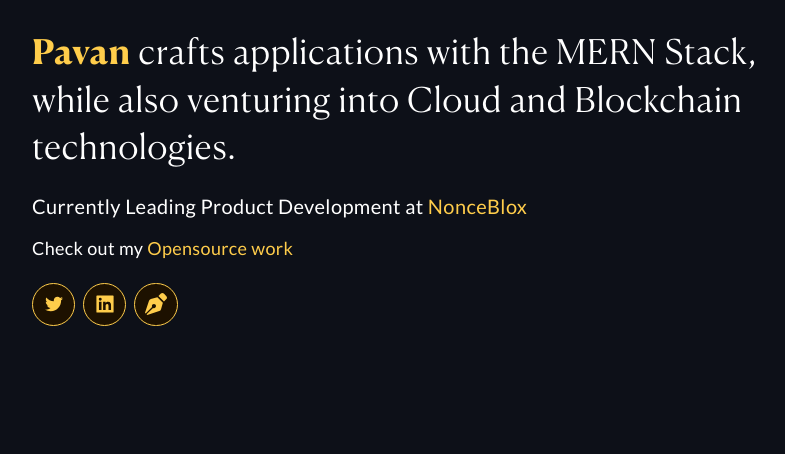
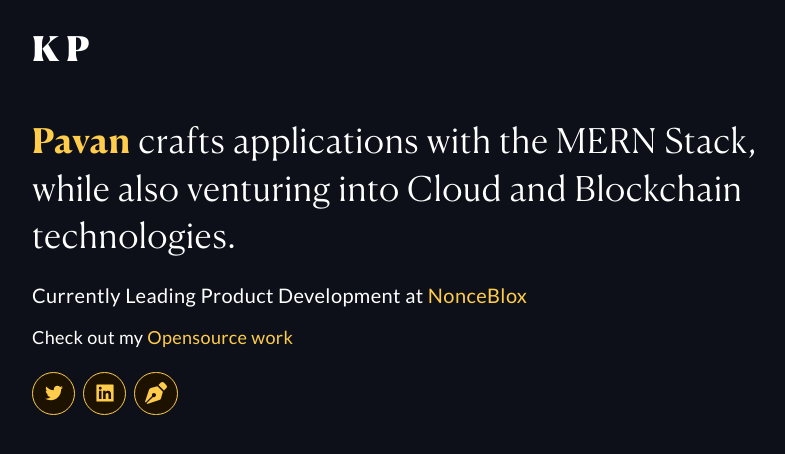
Before and after one commit to pavankpdev/pavankp.dev, an Astro site: page / in a window 1280 px wide. Shown: the whole page, without its empty margins (90-875 px from the left). Built offline with nearby package versions, Linux system fonts and the light colour scheme; Astro itself is replaced by a stand-in of ours.

Commit message:
update: add Navbar

```diff
--- /dev/null
+++ b/src/components/Navbar.astro
@@ -0,0 +1,11 @@
+---
+import "../styles/navbar.scss";
+---
+
+<nav class="navbar">
+  <div class="container">
+    <div class="nav__logo__container">
+      <h1 class="title-1 letter-spacing-3">KP</h1>
+    </div>
+  </div>
+</nav>
--- a/src/pages/index.astro
+++ b/src/pages/index.astro
@@ -1,5 +1,6 @@
 ---
 import Hero from "../components/Hero.astro";
+import Navbar from "../components/Navbar.astro";
 
 import "../styles/global.scss";
 import "../styles/fonts.css";
@@ -22,6 +23,7 @@ import "../styles/typography.scss";
     <title>Astro</title>
   </head>
   <body>
+    <Navbar />
     <main class="container">
       <Hero />
     </main>
--- a/src/styles/global.scss
+++ b/src/styles/global.scss
@@ -99,7 +99,6 @@ a {
 }
 
 .container {
-  background-color: inherit !important;
   width: 100%;
   padding: 1rem;
   margin: 0 auto;
@@ -121,7 +120,6 @@ a {
   .container {
     max-width: 1100px;
   }
-
 }
 
 @media (min-width: 1536px) {
--- /dev/null
+++ b/src/styles/navbar.scss
@@ -0,0 +1,10 @@
+.navbar {
+  padding-left: 1rem;
+  padding-top: 1rem;
+}
+
+@media (min-width: 1280px) {
+  .navbar {
+    padding-left: 2rem;
+  }
+}
--- a/src/styles/typography.scss
+++ b/src/styles/typography.scss
@@ -45,6 +45,9 @@
   letter-spacing: 0.02em;
 }
 
+.letter-spacing-3 {
+  letter-spacing: 0.2em;
+}
 .line-height-1 {
   line-height: 1.4;
 }
```
